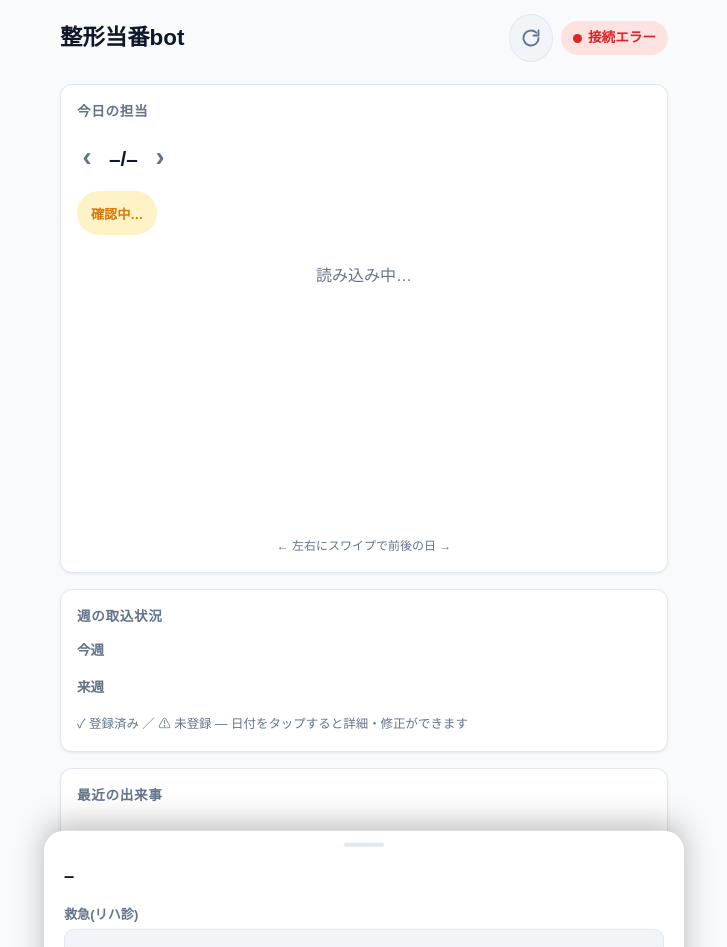
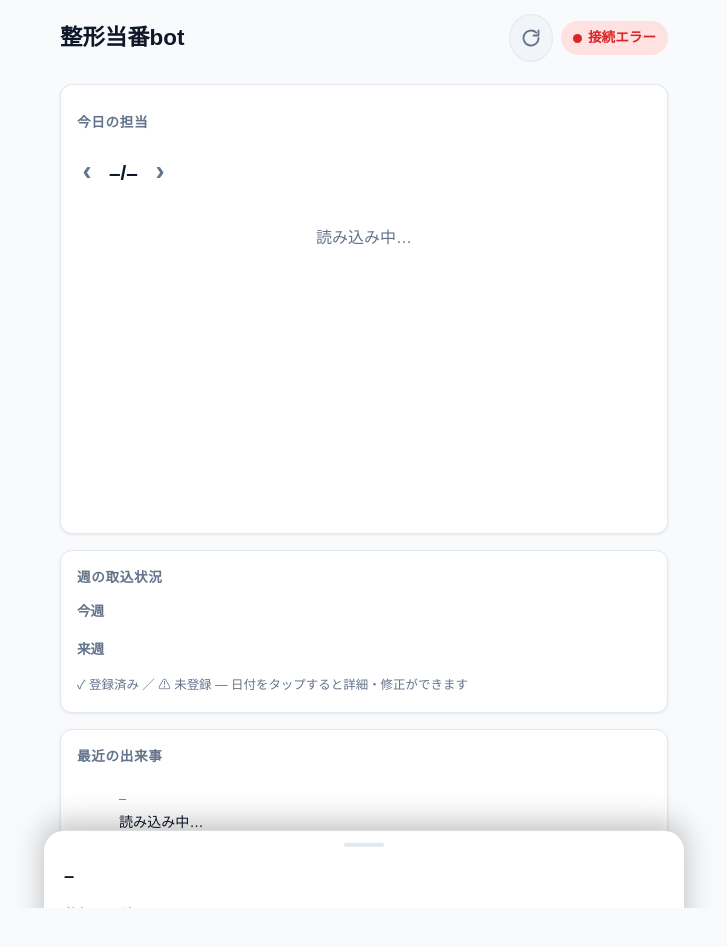
Before and after one commit to bonaloco/toyosu-line-reminder-bot1, a Flask app: template templates/admin.html in a window 1280 px wide. Shown: the whole page, without its empty margins (276-1003 px from the left). After the commit the page ends 908 px from the top, so only its background shows below. Run offline with Flask 3, Linux system fonts and the light colour scheme; the template is opened without the code that fills it, so the values that code supplies are empty.

Commit message:
Add files via upload
バッジ整理と外勤表示の拡張

```diff
--- a/templates/admin.html
+++ b/templates/admin.html
@@ -99,8 +99,26 @@
   }
 
   /* ── ① 今日カード ── */
-  /* バッジは常に日付の下の専用行(日によってヘッダー高さが変わらないように) */
-  .today-head { display: flex; flex-direction: column; align-items: flex-start; gap: 8px; margin-bottom: 12px; }
+  /* タイトル行: 左に見出し、右に配信バッジ(今日)or「今日に戻る」(他の日)。高さ固定 */
+  .card-title-row {
+    display: flex; align-items: center; justify-content: space-between;
+    gap: 8px; min-height: 44px; margin-bottom: 4px;
+  }
+  .card-title-row h2 { margin-bottom: 0; }
+  /* 日付行: ‹ 日付 › の右に登録状況チップ。高さ固定 */
+  .today-head { display: flex; align-items: center; gap: 10px; min-height: 44px; margin-bottom: 12px; }
+  .reg-badge {
+    display: inline-flex; align-items: center; justify-content: center;
+    font-weight: 700; flex-shrink: 0;
+  }
+  .reg-badge.ok {
+    width: 28px; height: 28px; border-radius: 50%;
+    background: var(--ok-bg); color: var(--ok); font-size: 1rem;
+  }
+  .reg-badge.warn {
+    min-height: 28px; padding: 3px 12px; border-radius: 999px;
+    background: var(--warn-bg); color: var(--warn); font-size: .78rem;
+  }
   .day-nav { display: flex; align-items: center; gap: 2px; margin-left: -10px; }
   .nav-arrow {
     width: 40px; height: 44px; background: none; border: none;
@@ -110,12 +128,12 @@
   .nav-arrow:active { color: var(--accent); }
   .today-date { font-size: 1.3rem; font-weight: 700; }
   .back-today {
-    margin-top: 12px; min-height: 40px; padding: 6px 16px;
+    min-height: 32px; padding: 3px 12px;
     border-radius: 999px; border: none;
     background: var(--accent-weak); color: var(--accent);
-    font-size: .85rem; font-weight: 700; cursor: pointer;
+    font-size: .8rem; font-weight: 700; cursor: pointer; flex-shrink: 0;
+    -webkit-tap-highlight-color: transparent;
   }
-  .swipe-hint { margin-top: 10px; font-size: .75rem; color: var(--text-sub); text-align: center; }
   .badge {
     display: inline-flex; align-items: center; gap: 5px;
     font-size: .82rem; font-weight: 700;
@@ -137,10 +155,10 @@
   dl.duty dt.gaikin-t { margin-top: 12px; }
   dl.duty dd.gaikin {
     margin-top: 12px; font-weight: 500; font-size: .9rem; line-height: 1.7;
-    height: 88px; overflow-y: auto; -webkit-overflow-scrolling: touch;
+    height: 168px; overflow-y: auto; -webkit-overflow-scrolling: touch;
   }
   #day-pane { will-change: transform; }
-  #today-body { min-height: 228px; }
+  #today-body { min-height: 308px; }
   .empty-note { color: var(--text-sub); text-align: center; padding: 16px 0; }
 
   /* ── ② 週グリッド ── */
@@ -254,7 +272,11 @@
 <main>
   <!-- ① 今日カード(スワイプ/矢印で前後の日へ) -->
   <section class="card" aria-labelledby="today-h" id="today-card">
-    <h2 id="today-h">今日の担当</h2>
+    <div class="card-title-row">
+      <h2 id="today-h">今日の担当</h2>
+      <button type="button" class="badge warn" id="deliver-badge" disabled style="display:none">確認中…</button>
+      <button type="button" class="back-today" id="btn-today" style="display:none">今日に戻る</button>
+    </div>
     <div id="day-pane">
       <div class="today-head">
         <div class="day-nav">
@@ -262,12 +284,10 @@
           <span class="today-date" id="today-date">–/–</span>
           <button type="button" class="nav-arrow" id="btn-next" aria-label="次の日を表示">›</button>
         </div>
-        <button type="button" class="badge warn" id="deliver-badge" disabled>確認中…</button>
+        <span class="reg-badge" id="reg-badge" style="display:none"></span>
       </div>
       <div id="today-body"><p class="empty-note">読み込み中…</p></div>
     </div>
-    <button type="button" class="back-today" id="btn-today" style="visibility:hidden">今日に戻る</button>
-    <p class="swipe-hint">← 左右にスワイプで前後の日 →</p>
   </section>
 
   <!-- ② 週の取込状況 -->
@@ -372,28 +392,45 @@ function renderDay() {
   const key = shiftDate(statusData.today, dayOffset);
   $("today-h").textContent = offsetLabel(dayOffset);
   $("today-date").textContent = fmt(key);
-  // hiddenではなくvisibilityで切り替え、ボタン分の高さを常に確保(カード高さ固定のため)
-  $("btn-today").style.visibility = dayOffset === 0 ? "hidden" : "visible";
   const a = schedule[key];
   const badge = $("deliver-badge");
+  const reg = $("reg-badge");
+  const back = $("btn-today");
   badge.disabled = true;
   badge.onclick = null;
+
+  // 登録状況チップ(日付の右): 登録済みは✓のみ、未登録は「⚠ 未登録」
+  reg.style.display = "inline-flex";
+  if (a) {
+    reg.className = "reg-badge ok";
+    reg.textContent = "✓";
+    reg.setAttribute("aria-label", "登録済み");
+    reg.title = "登録済み";
+  } else {
+    reg.className = "reg-badge warn";
+    reg.textContent = "⚠ 未登録";
+    reg.removeAttribute("aria-label");
+    reg.title = "";
+  }
+
+  // タイトル行の右: 今日は配信バッジ、他の日は「今日に戻る」
   if (dayOffset === 0) {
-    // 今日だけ配信ステータス+手動配信ボタン
+    back.style.display = "none";
     if (statusData.delivered_today) {
+      badge.style.display = "inline-flex";
       badge.className = "badge ok"; badge.textContent = "✓ 配信済み";
     } else if (a) {
+      badge.style.display = "inline-flex";
       badge.className = "badge warn tappable";
       badge.textContent = "⚠ 未配信 — タップで配信";
       badge.disabled = false;
       badge.onclick = deliverNow;
     } else {
-      badge.className = "badge err"; badge.textContent = "✕ データなし";
+      badge.style.display = "none";  // 未登録は日付横のチップで伝わる
     }
-  } else if (a) {
-    badge.className = "badge ok"; badge.textContent = "✓ 登録済み";
   } else {
-    badge.className = "badge warn"; badge.textContent = "⚠ 未登録";
+    badge.style.display = "none";
+    back.style.display = "inline-flex";
   }
   const body = $("today-body");
   if (!a) {
```
